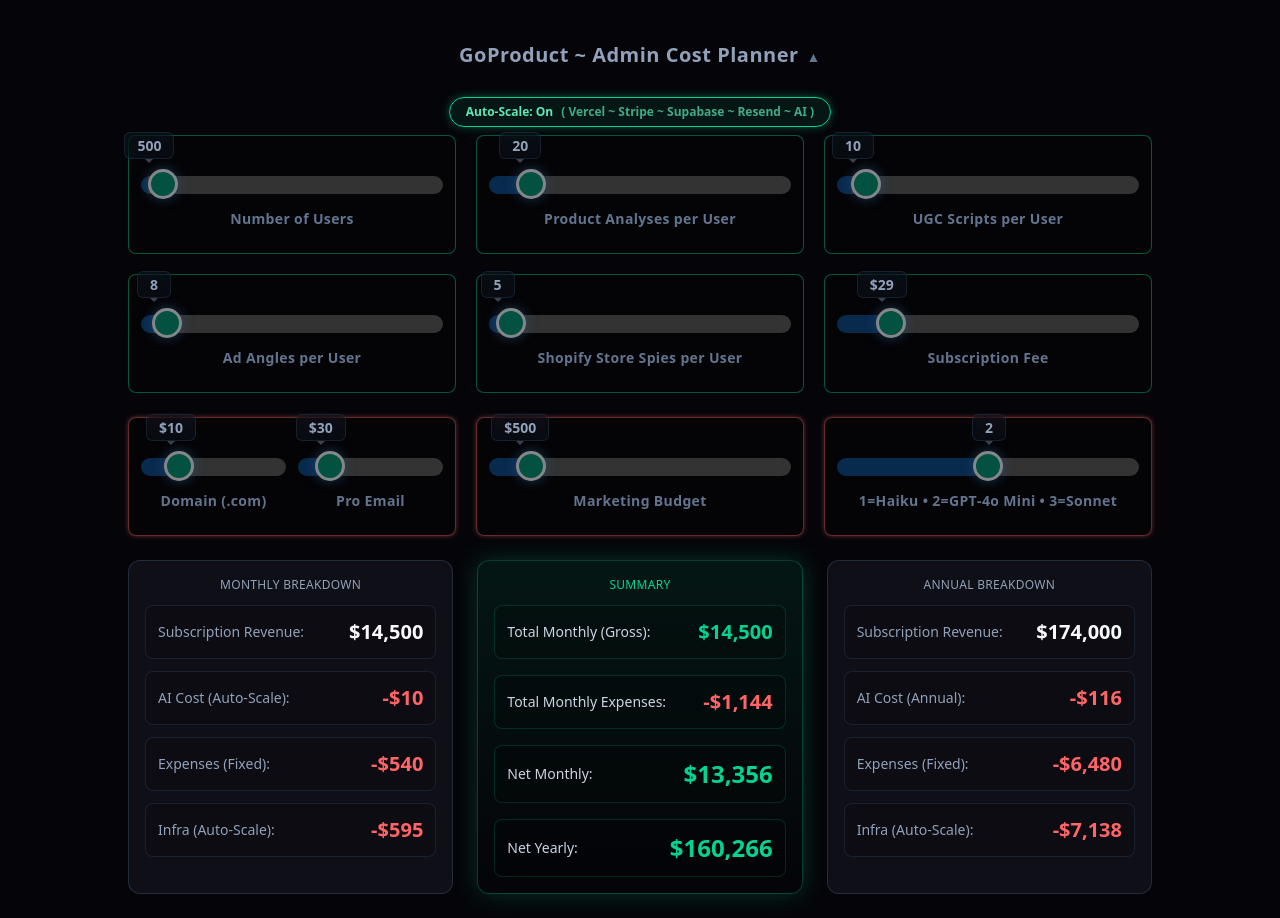
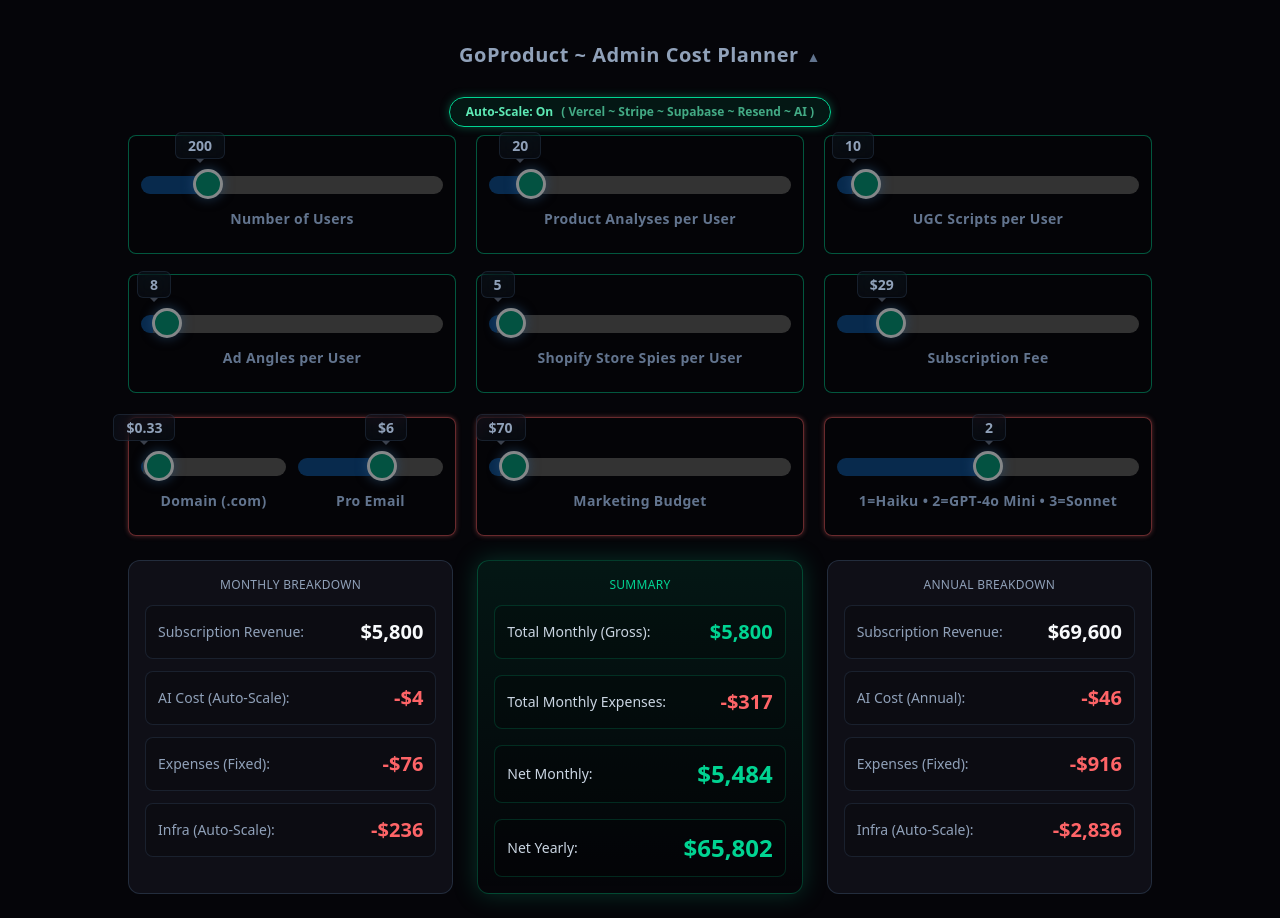
Before and after one commit to intradayray-maker/gotrade, a Next.js app: page /admin in a window 1280 px wide. Shown: the part 6080-6998 px from the top of the page. Built offline with nearby package versions, Linux system fonts and the light colour scheme.

Commit message:
GoProduct

```diff
--- a/app/admin/GoProductCostPlanner/GoProductCostPlanner.tsx
+++ b/app/admin/GoProductCostPlanner/GoProductCostPlanner.tsx
@@ -70,7 +70,7 @@ export function GoProductCostPlanner() {
   // ==========================
   // USER + USAGE INPUTS
   // ==========================
-  const [users, setUsers] = useState(500);
+  const [users, setUsers] = useState(200);
   const [analysesPerUser, setAnalysesPerUser] = useState(20);
   const [ugcPerUser, setUgcPerUser] = useState(10);
   const [anglesPerUser, setAnglesPerUser] = useState(8);
@@ -80,9 +80,9 @@ export function GoProductCostPlanner() {
   // ==========================
   // EXPENSE INPUTS
   // ==========================
-  const [domainCost, setDomainCost] = useState(10);
-  const [emailCost, setEmailCost] = useState(30);
-  const [marketingCost, setMarketingCost] = useState(500);
+  const [domainCost, setDomainCost] = useState(.33);
+  const [emailCost, setEmailCost] = useState(6);
+  const [marketingCost, setMarketingCost] = useState(70);
 
   // AI model
   const [modelChoice, setModelChoice] = useState(2);
@@ -206,7 +206,7 @@ export function GoProductCostPlanner() {
             title="Number of Users"
             value={users}
             min={10}
-            max={20000}
+            max={1000}
             step={10}
             onChange={setUsers}
             titleClassName="text-emerald-300"
@@ -285,8 +285,8 @@ export function GoProductCostPlanner() {
               title="Domain (.com)"
               value={domainCost}
               min={0}
-              max={50}
-              step={1}
+              max={20}
+              step={.5}
               onChange={setDomainCost}
               dollars
               titleClassName="text-red-300"
@@ -296,8 +296,8 @@ export function GoProductCostPlanner() {
               title="Pro Email"
               value={emailCost}
               min={0}
-              max={200}
-              step={5}
+              max={10}
+              step={1}
               onChange={setEmailCost}
               dollars
               titleClassName="text-red-300"
@@ -311,8 +311,8 @@ export function GoProductCostPlanner() {
             title="Marketing Budget"
             value={marketingCost}
             min={0}
-            max={5000}
-            step={50}
+            max={2000}
+            step={10}
             onChange={setMarketingCost}
             dollars
             titleClassName="text-red-300"
```
